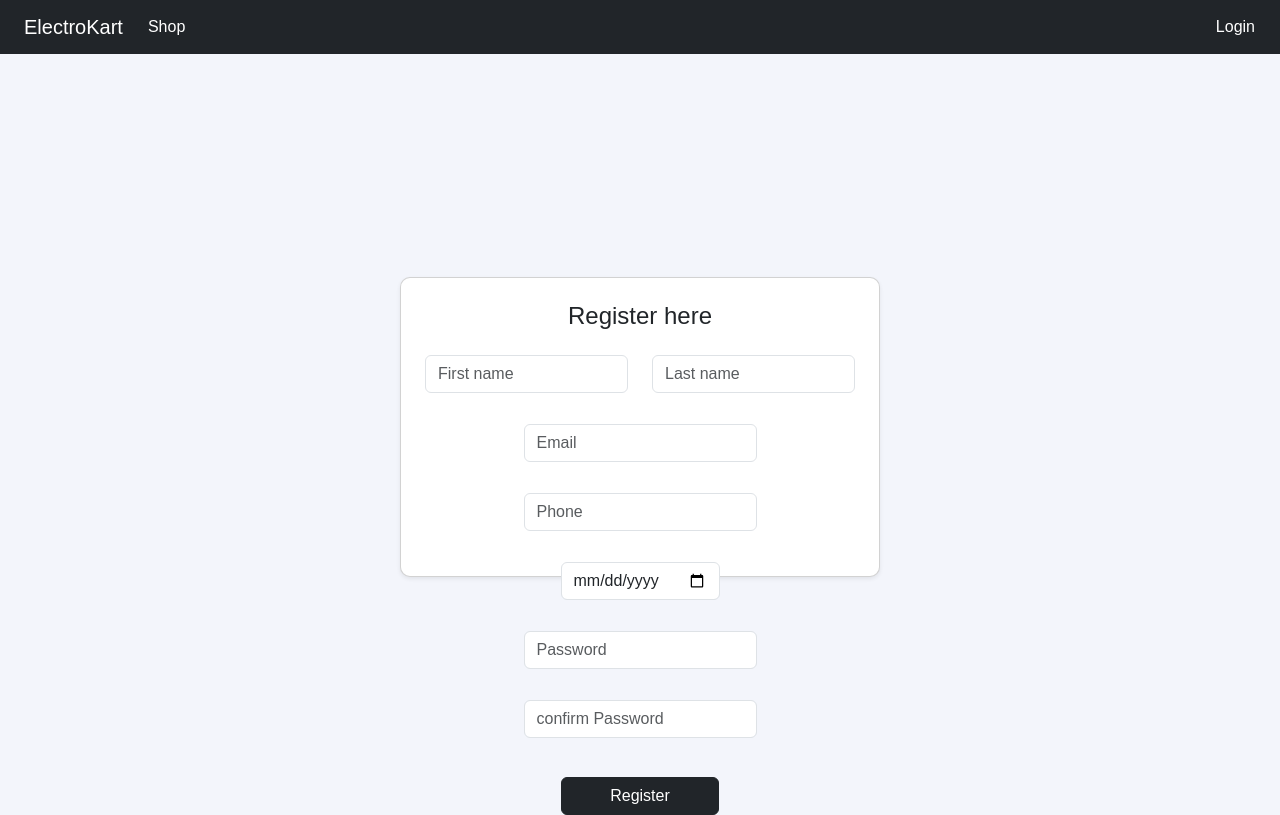
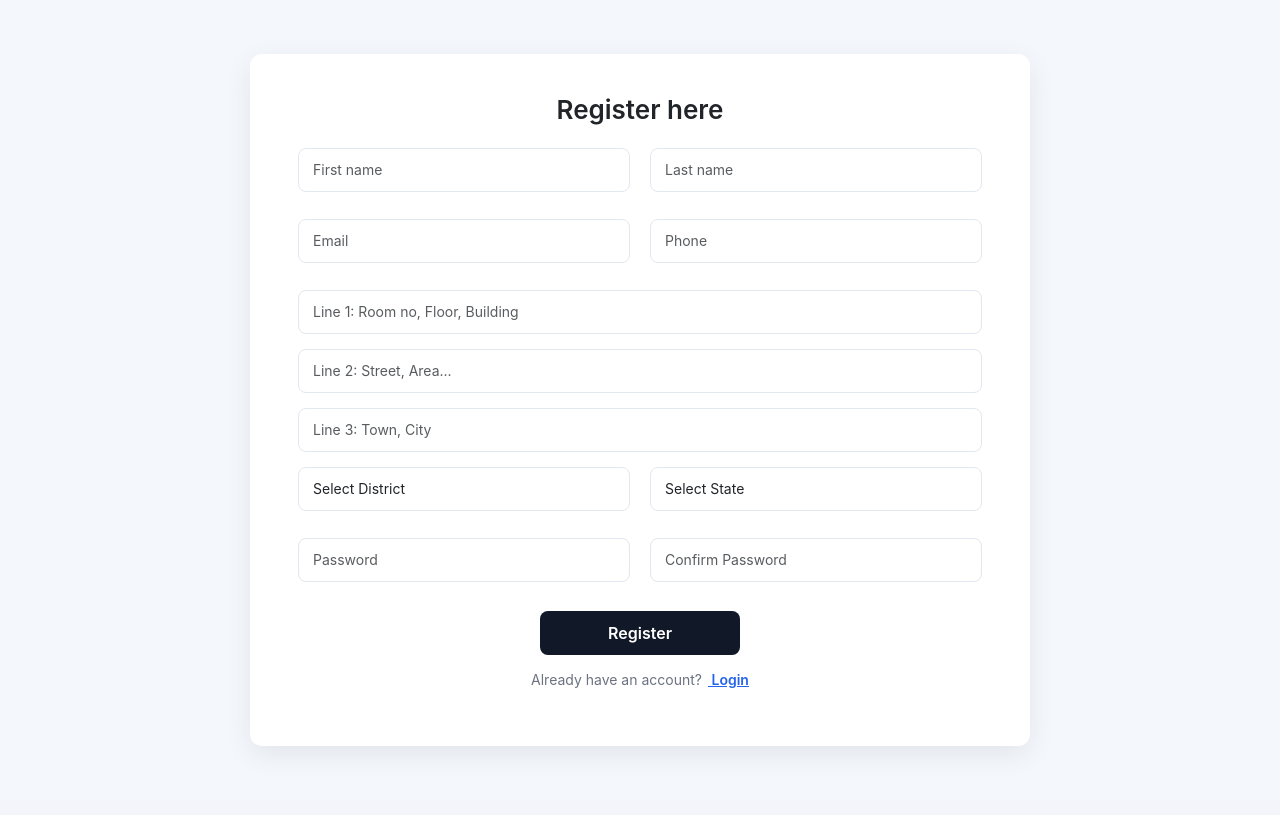
Before and after one commit to siddheshdatkhile25/Online-Electronic-Shopping-Portal-, a React (Vite) app in the folder Frontend/: page /register in a window 1280 px wide. Built offline with nearby package versions, Linux system fonts and the light colour scheme; a web font is replaced by a local one.

Commit message:
Register Page updated

```diff
--- a/Frontend/src/Pages/user/ForgotPassword/ForgotPassword.jsx
+++ b/Frontend/src/Pages/user/ForgotPassword/ForgotPassword.jsx
@@ -1,49 +1,13 @@
 import React, { useState } from "react";
 import { Link } from "react-router-dom";
 import { toast } from "react-toastify";
-import { sendOtp } from "../../services/users"; // create this API
-import "./ForgotPassword.css";
+
 
 function ForgotPassword() {
-  const [email, setEmail] = useState("");
 
-  const onSendOtp = async () => {
-    if (email.trim().length === 0) {
-      toast.warning("Please enter email");
-      return;
-    }
-
-    try {
-      const response = await sendOtp(email); // your backend call
-
-      if (response.status === "success") {
-        toast.success("OTP sent to your email");
-      } else {
-        toast.error(response.error || "Failed to send OTP");
-      }
-    } catch (err) {
-      toast.error("Something went wrong");
-    }
-  };
 
   return (
-    <div className="bg-page min-vh-100 d-flex flex-column">
-      {/* Top black navbar */}
-      <nav className="navbar navbar-dark bg-dark px-4">
-        <div className="d-flex align-items-center">
-          <span className="navbar-brand mb-0 h1 me-4">ElectroKart</span>
-          <button className="btn btn-link text-white text-decoration-none p-0">
-            Shop
-          </button>
-        </div>
-        <div>
-          <Link to="/login" className="btn btn-link text-white text-decoration-none p-0">
-            Login
-          </Link>
-        </div>
-      </nav>
-
-      {/* Center card */}
+    <div>
       <div className="flex-grow-1 d-flex justify-content-center align-items-center">
         <div className="card shadow-sm p-4 forgot-card">
           <h4 className="mb-2">Forgot Password</h4>
@@ -55,8 +19,8 @@ function ForgotPassword() {
               type="email"
               className="form-control"
               placeholder="Email"
-              value={email}
-              onChange={(e) => setEmail(e.target.value)}
+              //value={email}
+              //onChange={(e) => setEmail(e.target.value)}
             />
           </div>
 
@@ -64,7 +28,7 @@ function ForgotPassword() {
             <button
               type="button"
               className="btn btn-dark px-5"
-              onClick={onSendOtp}
+              //onClick={onSendOtp}
             >
               send OTP
             </button>
@@ -76,7 +40,8 @@ function ForgotPassword() {
         </div>
       </div>
     </div>
-  );
+
+  )
 }
 
 export default ForgotPassword;
--- a/Frontend/src/Pages/user/Register/Register.css
+++ b/Frontend/src/Pages/user/Register/Register.css
@@ -1,8 +1,105 @@
-.bg-page {
-  background-color: #f3f5fb;
+/* Page background */
+.auth-page {
+  background: #f4f7fb;
+  min-height: 100vh;
+  display: flex;
+  align-items: center;
+  justify-content: center;
+  padding: 40px 20px;
+  font-family: "Inter", sans-serif;
 }
 
+/* Card */
 .register-card {
-  width: 480px;
-  max-width: 100%;
+  width: 780px;
+  max-width: 95%;
+  background: white;
+  padding: 40px 48px;
+  border-radius: 12px;
+  box-shadow: 0 8px 28px rgba(0,0,0,0.08);
+  text-align: center;
+  box-sizing: border-box;
 }
+
+/* Title */
+.register-card h3 {
+  font-size: 26px;
+  font-weight: 600;
+  margin-bottom: 22px;
+}
+
+/* Two-column layout */
+.row-2 {
+  display: flex;
+  gap: 20px;
+  margin-bottom: 12px;
+}
+
+/* Full-width row */
+.row-1 {
+  margin-bottom: 12px;
+}
+
+/* Inputs and selects stretch to fill */
+.row-2 input,
+.row-2 select,
+.row-1 input {
+  flex: 1;
+}
+
+/* Form control look */
+.form-control {
+  width: 100%;
+  height: 44px;
+  padding: 10px 14px;
+  border-radius: 8px;
+  border: 1px solid #e2e8f0;
+  font-size: 14px;
+  outline: none;
+  box-sizing: border-box;
+  transition: all 0.12s ease;
+}
+
+.form-control:focus {
+  border-color: #94a3b8;
+  box-shadow: 0 6px 18px rgba(148,163,184,0.06);
+}
+
+/* Actions */
+.actions {
+  margin-top: 14px;
+  display: flex;
+  justify-content: center;
+}
+
+.btn-primary {
+  width: 200px;
+  height: 44px;
+  background: #111827;
+  color: #fff;
+  border: none;
+  border-radius: 8px;
+  font-weight: 600;
+  cursor: pointer;
+}
+.btn-primary:hover { background: #0b1218; }
+
+/* Footer */
+.footer-text {
+  margin-top: 14px;
+  color: #6b7280;
+  font-size: 14px;
+}
+.footer-link {
+  margin-left: 6px;
+  color: #2563eb;
+  font-weight: 600;
+}
+
+/* Responsive adjustments */
+@media (max-width: 780px) {
+  .register-card { padding: 28px; width: 92%; }
+  .row-2 { flex-direction: column; }
+  .row-2 input, .row-2 select { width: 100%; }
+  .btn-primary { width: 100%; }
+}
--- a/Frontend/src/Pages/user/Register/Register.jsx
+++ b/Frontend/src/Pages/user/Register/Register.jsx
@@ -1,162 +1,203 @@
-import React, { useState } from "react";
-import { Link, useNavigate } from "react-router-dom";
-import { toast } from "react-toastify";
-import { register } from "../../services/users"; // create this API
+import React, { useState, useMemo } from "react";
+import { useNavigate, Link } from "react-router-dom";
 import "./Register.css";
 
+const STATE_DISTRICT_MAP = {
+  "Maharashtra": ["Mumbai", "Pune", "Nagpur", "Nashik"],
+  "Karnataka": ["Bengaluru Urban", "Mysore", "Mangalore"],
+  "Delhi": ["New Delhi", "North Delhi", "South Delhi"],
+  "Tamil Nadu": ["Chennai", "Coimbatore", "Madurai"],
+  "Other": ["-- Select District --"]
+};
+
 function Register() {
+  const navigate = useNavigate();
+
+  // basic fields
   const [firstName, setFirstName] = useState("");
-    const [lastName, setLastName] = useState("");
-    const [email, setEmail] = useState("");
-    const [phone, setPhone] = useState("");
-    const [dob, setDob] = useState("");
-    const [password, setPassword] = useState("");
+  const [lastName, setLastName]  = useState("");
+  const [email, setEmail]        = useState("");
+  const [phone, setPhone]        = useState("");
+
+  // address lines
+  const [addrLine1, setAddrLine1] = useState("");
+  const [addrLine2, setAddrLine2] = useState("");
+  const [addrLine3, setAddrLine3] = useState("");
+  const [district, setDistrict]   = useState("");
+  const [stateName, setStateName] = useState("");
+
+  // auth
+  const [password, setPassword]  = useState("");
   const [confirmPassword, setConfirmPassword] = useState("");
 
-    const navigate = useNavigate();
+  // district options update when state changes
+  const districtsForSelectedState = useMemo(() => {
+    if (!stateName) return [];
+    return STATE_DISTRICT_MAP[stateName] || [];
+  }, [stateName]);
 
-    const onRegister = async () => {
-        if (!firstName || !lastName || !email || !phone || !dob || !password || !confirmPassword) {
-            toast.warning("Please fill all fields");
+  const handleRegister = () => {
+    // minimal validation
+    if (!firstName.trim() || !email.trim() || !password || !confirmPassword) {
+      alert("Please fill required fields: First name, Email and Passwords.");
+      return;
+    }
+    if (password !== confirmPassword) {
+      alert("Passwords do not match.");
       return;
     }
 
-        if (password !== confirmPassword) {
-            toast.error("Passwords do not match");
-            return;
-        }
-
-        try {
-            const response = await register({
-                firstName,
-                lastName,
-                email,
-                phone,
-                dob,
-                password,
-            });
-
-            if (response.status === "success") {
-                toast.success("Registration successful");
-                navigate("/login");
-            } else {
-                toast.error(response.error || "Registration failed");
-            }
-        } catch (err) {
-            toast.error("Something went wrong");
+    const user = {
+      firstName: firstName.trim(),
+      lastName: lastName.trim(),
+      email: email.trim(),
+      phone: phone.trim(),
+      address: {
+        line1: addrLine1.trim(),
+        line2: addrLine2.trim(),
+        line3: addrLine3.trim(),
+        district,
+        state: stateName
       }
     };
 
+    // Demo: Save user to sessionStorage (do NOT store passwords in real apps)
+    sessionStorage.setItem("user", JSON.stringify(user));
+    alert("Registered successfully.");
+    navigate("/login");
+  };
+
   return (
-        <div className="bg-page min-vh-100 d-flex flex-column">
-            {/* Top black navbar */}
-            <nav className="navbar navbar-dark bg-dark px-4">
-                <div className="d-flex align-items-center">
-                    <span className="navbar-brand mb-0 h1 me-4">ElectroKart</span>
-                    <button className="btn btn-link text-white text-decoration-none p-0">
-                        Shop
-                    </button>
-                </div>
-                <div>
-                    <Link to="/login" className="btn btn-link text-white text-decoration-none p-0">
-                        Login
-                    </Link>
-                </div>
-            </nav>
+    <div className="auth-page">
+      <div className="register-card">
+        <h3>Register here</h3>
 
-            {/* Center card */}
-            <div className="flex-grow-1 d-flex justify-content-center align-items-center">
-                <div className="card shadow-sm p-4 register-card">
-                    <h4 className="mb-4">Register here</h4>
-
-                    {/* First + Last name */}
-                    <div className="row mb-3">
-                        <div className="col-md-6 mb-2 mb-md-0">
+        {/* Name row */}
+        <div className="row-2">
           <input
+            className="form-control"
             type="text"
-                                className="form-control"
             placeholder="First name"
             value={firstName}
             onChange={(e) => setFirstName(e.target.value)}
           />
-                        </div>
-                        <div className="col-md-6">
           <input
+            className="form-control"
             type="text"
-                                className="form-control"
             placeholder="Last name"
             value={lastName}
             onChange={(e) => setLastName(e.target.value)}
           />
         </div>
-                    </div>
 
-                    {/* Email */}
-                    <div className="mb-3">
+        {/* Email & Phone */}
+        <div className="row-2">
           <input
+            className="form-control"
             type="email"
-                            className="form-control"
             placeholder="Email"
             value={email}
             onChange={(e) => setEmail(e.target.value)}
           />
-                    </div>
-
-                    {/* Phone */}
-                    <div className="mb-3">
           <input
+            className="form-control"
             type="text"
-                            className="form-control"
             placeholder="Phone"
             value={phone}
             onChange={(e) => setPhone(e.target.value)}
           />
         </div>
 
-                    {/* DOB (Date Picker) */}
-                    <div className="mb-3">
+        {/* Address lines */}
+        <div className="row-1">
           <input
-                            type="date"
             className="form-control"
-                            value={dob}
-                            onChange={(e) => setDob(e.target.value)}
+            type="text"
+            placeholder="Line 1: Room no, Floor, Building"
+            value={addrLine1}
+            onChange={(e) => setAddrLine1(e.target.value)}
           />
         </div>
 
+        <div className="row-1">
+          <input
+            className="form-control"
+            type="text"
+            placeholder="Line 2: Street, Area..."
+            value={addrLine2}
+            onChange={(e) => setAddrLine2(e.target.value)}
+          />
+        </div>
 
-                    {/* Password */}
-                    <div className="mb-3">
+        <div className="row-1">
           <input
+            className="form-control"
+            type="text"
+            placeholder="Line 3: Town, City"
+            value={addrLine3}
+            onChange={(e) => setAddrLine3(e.target.value)}
+          />
+        </div>
+
+        {/* District & State selects (two-column) */}
+        <div className="row-2">
+          <select
+            className="form-control"
+            value={district}
+            onChange={(e) => setDistrict(e.target.value)}
+          >
+            <option value="">Select District</option>
+            {districtsForSelectedState.length === 0 && (
+              <option value="">Select state first</option>
+            )}
+            {districtsForSelectedState.map((d) => (
+              <option key={d} value={d}>{d}</option>
+            ))}
+          </select>
+
+          <select
+            className="form-control"
+            value={stateName}
+            onChange={(e) => {
+              setStateName(e.target.value);
+              setDistrict(""); // reset district when state changes
+            }}
+          >
+            <option value="">Select State</option>
+            {Object.keys(STATE_DISTRICT_MAP).map((s) => (
+              <option key={s} value={s}>{s}</option>
+            ))}
+          </select>
+        </div>
+
+        {/* Passwords */}
+        <div className="row-2">
+          <input
+            className="form-control"
             type="password"
-                            className="form-control"
             placeholder="Password"
             value={password}
             onChange={(e) => setPassword(e.target.value)}
           />
-                    </div>
-
-                    {/* Confirm Password */}
-                    <div className="mb-4">
           <input
+            className="form-control"
             type="password"
-                            className="form-control"
-                            placeholder="confirm Password"
+            placeholder="Confirm Password"
             value={confirmPassword}
             onChange={(e) => setConfirmPassword(e.target.value)}
           />
         </div>
 
-                    {/* Register button */}
-                    <div className="text-center">
-                        <button
-                            type="button"
-                            className="btn btn-dark px-5"
-                            onClick={onRegister}
-                        >
+        <div className="actions">
+          <button className="btn-primary" onClick={handleRegister}>
             Register
           </button>
         </div>
-                </div>
+
+        <p className="footer-text">
+          Already have an account?
+          <Link to="/login" className="footer-link"> Login</Link>
+        </p>
       </div>
     </div>
   );
```
Also changed, not shown: Frontend/src/Pages/user/Login/Login.jsx (+14 -30 lines). Lines whose indentation alone changed are shown as unchanged.
